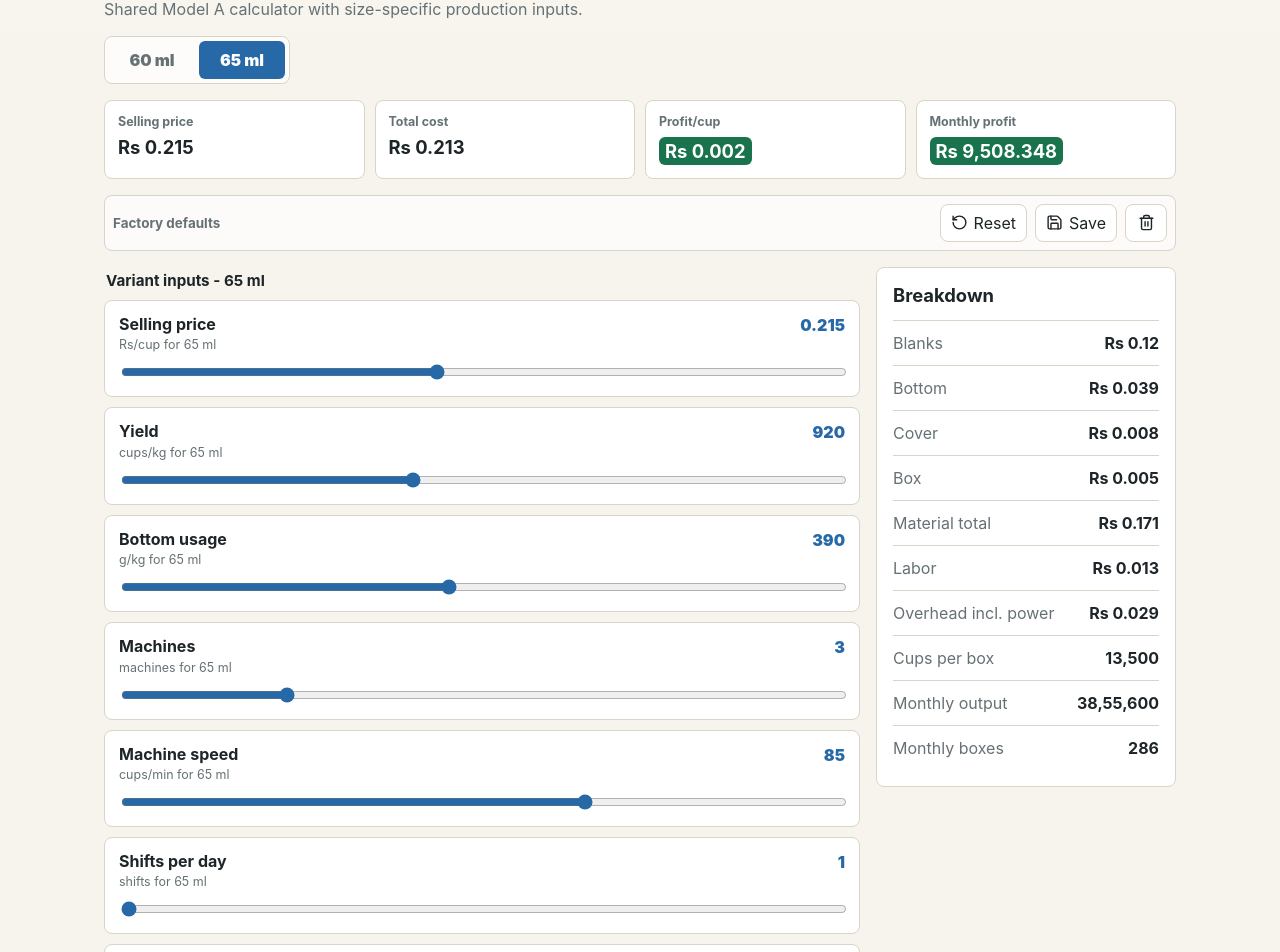
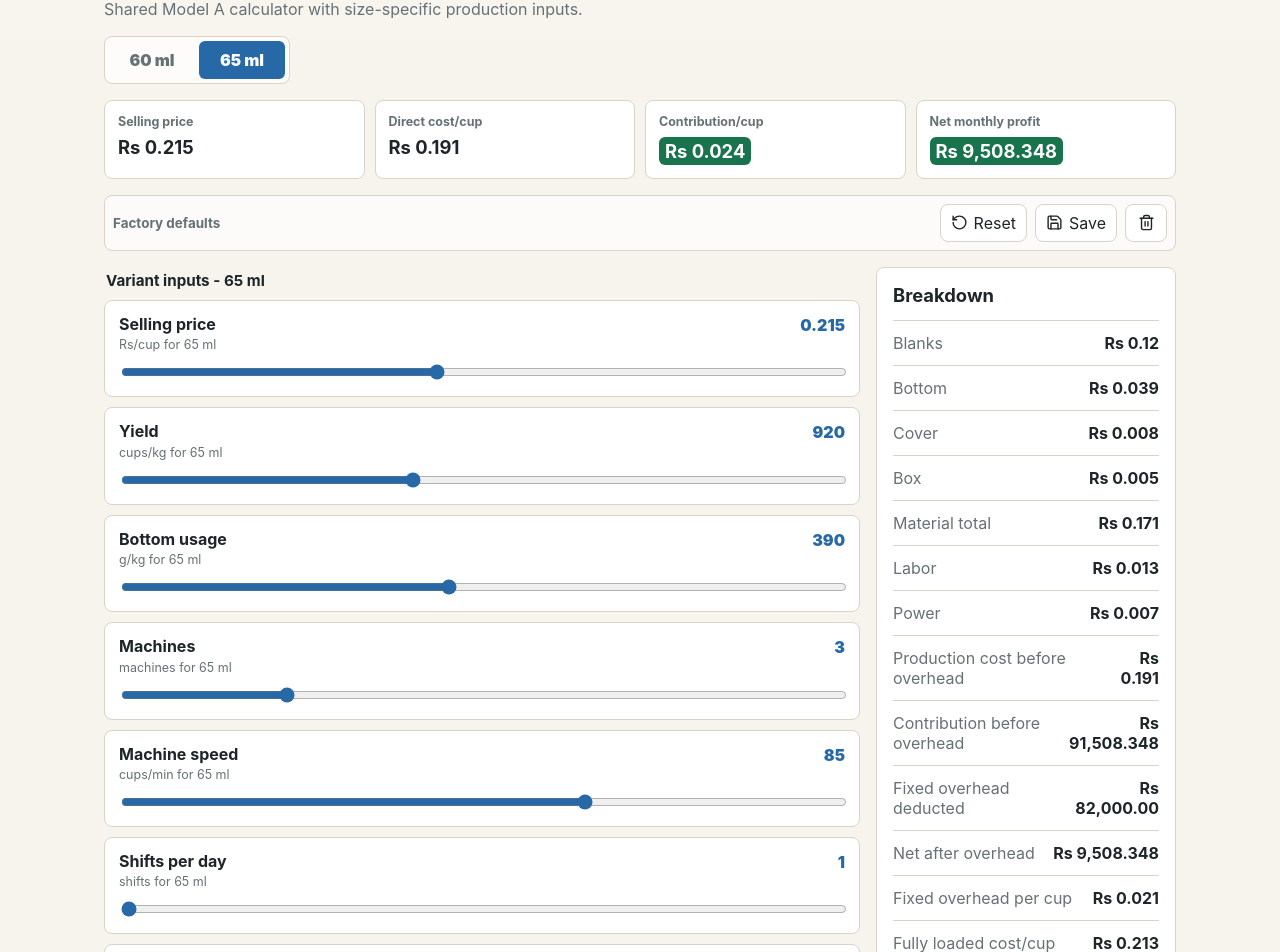
Before and after one commit to mcmppdev/mcmprodcost, a Next.js app: page /60-65ml-short in a window 1280 px wide. Shown: the part 196-1148 px from the top of the page. Built offline with nearby package versions, Linux system fonts and the light colour scheme.

Commit message:
65/60ml update

```diff
--- a/components/CupCalculator.jsx
+++ b/components/CupCalculator.jsx
@@ -49,15 +49,19 @@ function calculateModelA(values) {
 
   const operatorMonthly = values.ops * values.opS;
   const laborCost = operatorMonthly / monthlyOutput;
+  const powerMonthly = monthlyBoxes * values.pwr;
+  const powerCost = powerMonthly / monthlyOutput;
+  const directCostPerCup = materialCost + laborCost + powerCost;
+  const contributionPerCup = values.sp - directCostPerCup;
+  const monthlyContribution = contributionPerCup * monthlyOutput;
 
-  const fixedOverhead = values.sup + values.rent + values.mech + values.trans;
-  const powerMonthly = monthlyBoxes * values.pwr;
-  const overheadMonthly = fixedOverhead + powerMonthly;
-  const overheadCost = overheadMonthly / monthlyOutput;
-
-  const totalCost = materialCost + laborCost + overheadCost;
-  const profit = values.sp - totalCost;
-  const monthlyProfit = profit * monthlyOutput;
+  const fixedOverheadMonthly =
+    values.rent + values.sup + values.trans + values.mech;
+  const fixedOverheadPerCup = fixedOverheadMonthly / monthlyOutput;
+  const fullyLoadedCostPerCup = directCostPerCup + fixedOverheadPerCup;
+  const netMonthlyProfit = monthlyContribution - fixedOverheadMonthly;
+  const overheadSavingsOpportunity = fixedOverheadMonthly;
+  const savingsPerCup = fixedOverheadPerCup;
 
   return {
     cupsPerBox,
@@ -70,12 +74,21 @@ function calculateModelA(values) {
     boxCost,
     materialCost,
     laborCost,
-    overheadCost,
-    powerCost: powerMonthly / monthlyOutput,
-    totalCost,
-    profit,
-    marginPercent: values.sp ? (profit / values.sp) * 100 : 0,
-    monthlyProfit
+    powerCost,
+    directCostPerCup,
+    contributionPerCup,
+    monthlyContribution,
+    fixedOverheadMonthly,
+    fixedOverheadPerCup,
+    fullyLoadedCostPerCup,
+    netMonthlyProfit,
+    overheadSavingsOpportunity,
+    savingsPerCup,
+    overheadCost: fixedOverheadPerCup,
+    totalCost: fullyLoadedCostPerCup,
+    profit: contributionPerCup,
+    marginPercent: values.sp ? (contributionPerCup / values.sp) * 100 : 0,
+    monthlyProfit: netMonthlyProfit
   };
 }
 
@@ -320,7 +333,8 @@ export default function CupCalculator({ cup }) {
     setBaseline("Factory defaults on next load");
   }
 
-  const profitTone = totals.profit >= 0 ? "positive" : "negative";
+  const profitTone = totals.monthlyProfit >= 0 ? "positive" : "negative";
+  const isModelA = cup.modelType === "A";
 
   return (
     <article className="calculator">
@@ -356,6 +370,24 @@ export default function CupCalculator({ cup }) {
       </header>
 
       <section className="summary-strip" aria-label="Cost summary">
+        {isModelA ? (
+          <>
+            <Metric label="Selling price" value={values.sp} />
+            <Metric label="Direct cost/cup" value={totals.directCostPerCup} />
+            <Metric
+              label="Contribution/cup"
+              value={totals.contributionPerCup}
+              tone={totals.contributionPerCup >= 0 ? "positive" : "negative"}
+            />
+            <Metric
+              label="Net monthly profit"
+              value={totals.netMonthlyProfit}
+              kind="currencyDay"
+              tone={profitTone}
+            />
+          </>
+        ) : (
+          <>
             <Metric label="Selling price" value={values.sp} />
             <Metric label="Total cost" value={totals.totalCost} />
             <Metric label="Profit/cup" value={totals.profit} tone={profitTone} />
@@ -365,6 +397,8 @@ export default function CupCalculator({ cup }) {
               kind="currencyDay"
               tone={profitTone}
             />
+          </>
+        )}
       </section>
 
       <div className="action-row">
@@ -424,8 +458,36 @@ export default function CupCalculator({ cup }) {
         <BreakdownRow label="Box" value={totals.boxCost} />
         <BreakdownRow label="Material total" value={totals.materialCost} />
         <BreakdownRow label="Labor" value={totals.laborCost} />
-        {cup.modelType === "A" ? (
-          <BreakdownRow label="Overhead incl. power" value={totals.overheadCost} />
+        {isModelA ? (
+          <>
+            <BreakdownRow label="Power" value={totals.powerCost} />
+            <BreakdownRow
+              label="Production cost before overhead"
+              value={totals.directCostPerCup}
+            />
+            <BreakdownRow
+              label="Contribution before overhead"
+              value={totals.monthlyContribution}
+            />
+            <BreakdownRow
+              label="Fixed overhead deducted"
+              value={totals.fixedOverheadMonthly}
+            />
+            <BreakdownRow label="Net after overhead" value={totals.netMonthlyProfit} />
+            <BreakdownRow
+              label="Fixed overhead per cup"
+              value={totals.fixedOverheadPerCup}
+            />
+            <BreakdownRow
+              label="Fully loaded cost/cup"
+              value={totals.fullyLoadedCostPerCup}
+            />
+            <BreakdownRow
+              label="Savings opportunity"
+              value={totals.overheadSavingsOpportunity}
+            />
+            <BreakdownRow label="Savings per cup" value={totals.savingsPerCup} />
+          </>
         ) : (
           <BreakdownRow label="Power" value={totals.powerCost} />
         )}
```
Lines whose indentation alone changed are shown as unchanged.
